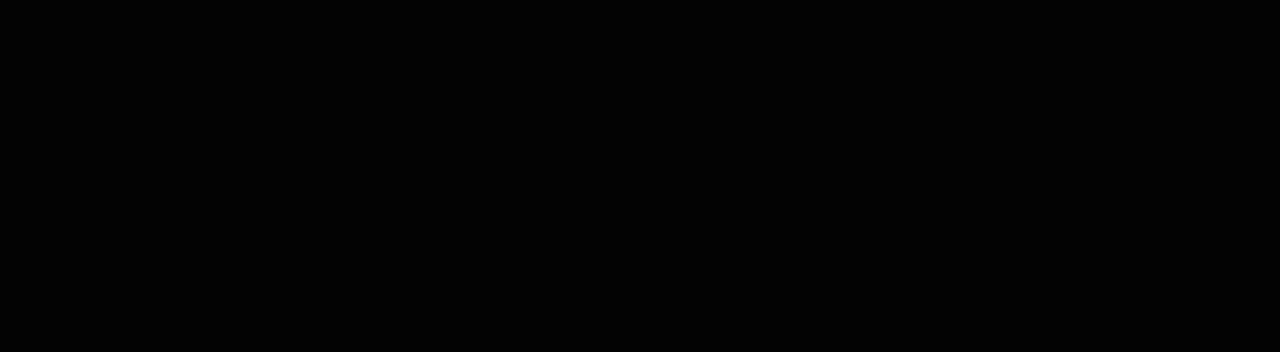
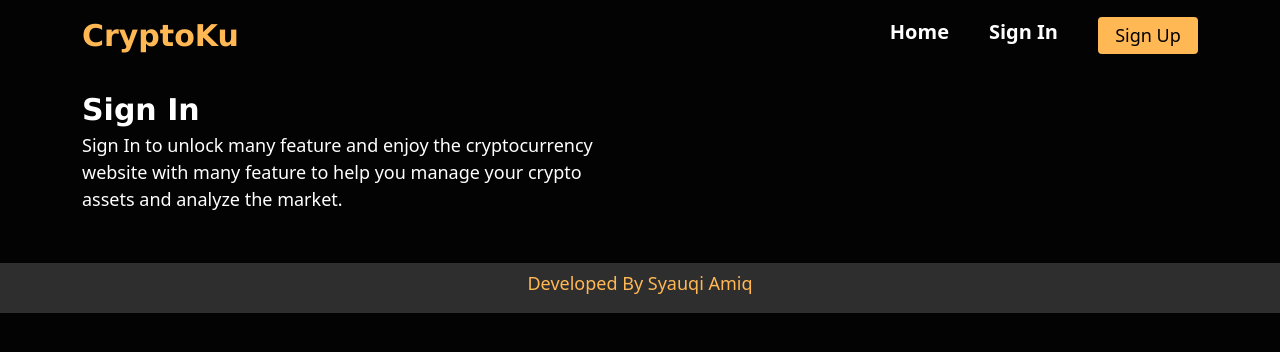
Before and after one commit to syauqiamiq/dot-freelance-test, a Next.js app: page /login in a window 1280 px wide. Before the commit this address had no page. Shown: the top 352 px of the page. Built offline with nearby package versions, Linux system fonts and the light colour scheme.

Commit message:
fix: optimize

```diff
--- a/components/CardComponent/CardComponent.jsx
+++ b/components/CardComponent/CardComponent.jsx
@@ -1,3 +1,4 @@
+import { formatCurrency } from '@coingecko/cryptoformat';
 import Image from 'next/image';
 import { Card, Col, NavItem, Row } from 'react-bootstrap';
 
@@ -21,8 +22,8 @@
                 );
               })}
             </Col>
-            <Col>{data.market_cap}</Col>
-            <Col>{data.volume_24h}</Col>
+            <Col>{formatCurrency(data.market_cap, 'USD', 'en', false, { decimalPlaces: 0 })}</Col>
+            <Col>{formatCurrency(data.volume_24h, 'USD', 'en', false, { decimalPlaces: 0 })}</Col>
           </Row>
         </Card.Body>
       </Card>
--- a/components/FooterComponent/FooterComponent.jsx
+++ b/components/FooterComponent/FooterComponent.jsx
@@ -1,7 +1,12 @@
 import React from 'react';
+import styles from './footer.module.css';
 
 const FooterComponent = () => {
-  return <div>FooterComponent</div>;
+  return (
+    <div className={styles.footerBg}>
+      <h6 className={styles.footerContent}>Developed By Syauqi Amiq</h6>
+    </div>
+  );
 };
 
 export default FooterComponent;
--- /dev/null
+++ b/components/FooterComponent/footer.module.css
@@ -0,0 +1,13 @@
+.footerBg {
+  margin-top: 50px;
+  min-height: 50px;
+  display: flex;
+  background-color: #2e2e2e;
+  justify-content: center;
+}
+.footerContent {
+  font-size: 18px;
+  font-weight: 500;
+  color: #ffb854;
+  margin-top: 10px;
+}
--- a/components/ListCategoryComponent/listCategory.module.css
+++ b/components/ListCategoryComponent/listCategory.module.css
@@ -5,15 +5,14 @@
 .card {
   border-radius: 10px;
   background-color: #2e2e2e;
-  color: #ffac37;
+  color: #ffb854;
   font-size: 18px;
-  font-weight: 400;
-  font-family: Verdana, sans-serif;
+  font-weight: 600;
 }
 
 .spinner {
   width: 200px;
   height: 200px;
   text-align: center;
-  background-color: #ffac37;
+  background-color: #ffb854;
 }
--- a/components/NavbarComponent/NavbarComponent.jsx
+++ b/components/NavbarComponent/NavbarComponent.jsx
@@ -10,12 +10,12 @@
         <Navbar.Toggle aria-controls="basic-navbar-nav" />
         <Navbar.Collapse className="d-flex justify-content-end" id="basic-navbar-nav">
           <Nav>
-            <Nav.Link href="/" className={styles.navLink}>
-              Home
-            </Nav.Link>
-            <Nav.Link href="/login" className={styles.navLink}>
-              Sign In
-            </Nav.Link>
+            <Link href="/">
+              <a className={styles.navLink}> Home</a>
+            </Link>
+            <Link href="/login">
+              <a className={styles.navLink}>Sign In</a>
+            </Link>
             <Button className={styles.btnLogin}>Sign Up</Button>
           </Nav>
         </Navbar.Collapse>
--- a/components/NavbarComponent/navbar.module.css
+++ b/components/NavbarComponent/navbar.module.css
@@ -5,21 +5,18 @@
 .navbarBrand {
   color: #ffb854 !important;
   font-size: 30px;
-  font-weight: 600;
+  font-weight: 800;
+  font-family: Verdana, sans-serif;
 }
 .navLink {
   color: white !important;
   font-size: 20px;
   font-weight: 600;
   text-decoration: none !important;
-  margin-right: 20px;
+  margin-right: 40px;
 }
 .navLink:hover {
-  color: white !important;
-  font-size: 20px;
-  font-weight: 800;
-  text-decoration: none !important;
-  margin-right: 20px;
+  font-weight: 700;
 }
 
 .btnLogin {
--- a/components/TitleComponent/title.module.css
+++ b/components/TitleComponent/title.module.css
@@ -5,4 +5,5 @@
   font-family: Verdana, sans-serif;
   margin: 0;
   padding: 0;
+  line-height: 45px;
 }
--- a/package.json
+++ b/package.json
@@ -9,6 +9,7 @@
     "lint": "next lint"
   },
   "dependencies": {
+    "@coingecko/cryptoformat": "^0.4.4",
     "@reduxjs/toolkit": "^1.8.1",
     "axios": "^0.26.1",
     "bootstrap": "^5.1.3",
--- a/pages/index.jsx
+++ b/pages/index.jsx
@@ -16,7 +16,7 @@
         <CarouselComponent />
         <section className="mb-3 mt-3">
           <Container>
-            <TitleComponent title="Top Cryptocurrency Categories By Market Capitalization" />
+            <TitleComponent title="Top 10 Cryptocurrency Categories By Market Capitalization Based on CoinGecko" />
             <DescriptionComponent desc="The cryptocurrency category ranking is based on market capitalization." />
             <DescriptionComponent desc="Note: Some cryptocurrencies may overlap across several categories" />
           </Container>
--- /dev/null
+++ b/pages/login.jsx
@@ -0,0 +1,29 @@
+import Head from 'next/head';
+import { Col, Container, Row } from 'react-bootstrap';
+import { DescriptionComponent, TitleComponent } from '../components';
+import Template from '../template/Template';
+const login = () => {
+  return (
+    <div>
+      <Head>
+        <title>Login</title>
+        <meta name="description" content="Login Page" />
+        <link rel="icon" href="/favicon.ico" />
+      </Head>
+      <Template>
+        <section className="mb-3 mt-3">
+          <Container>
+            <TitleComponent title="Sign In " />
+            <Row>
+              <Col md={6}>
+                <DescriptionComponent desc="Sign In to unlock many feature and enjoy the cryptocurrency website with many feature to help you manage your crypto assets and analyze the market." />
+              </Col>
+            </Row>
+          </Container>
+        </section>
+      </Template>
+    </div>
+  );
+};
+
+export default login;
--- a/styles/globals.css
+++ b/styles/globals.css
@@ -2,6 +2,9 @@
 body {
   padding: 0;
   margin: 0;
+  max-width: 100%;
+  overflow-x: hidden;
+  min-height: 100vh !important;
   background-color: #030303 !important ;
   font-family: -apple-system, BlinkMacSystemFont, Segoe UI, Roboto, Oxygen, Ubuntu, Cantarell, Fira Sans, Droid Sans, Helvetica Neue, sans-serif;
 }
```
Also changed, not shown: 1 other file (tests, documents, lock files or other folders).
